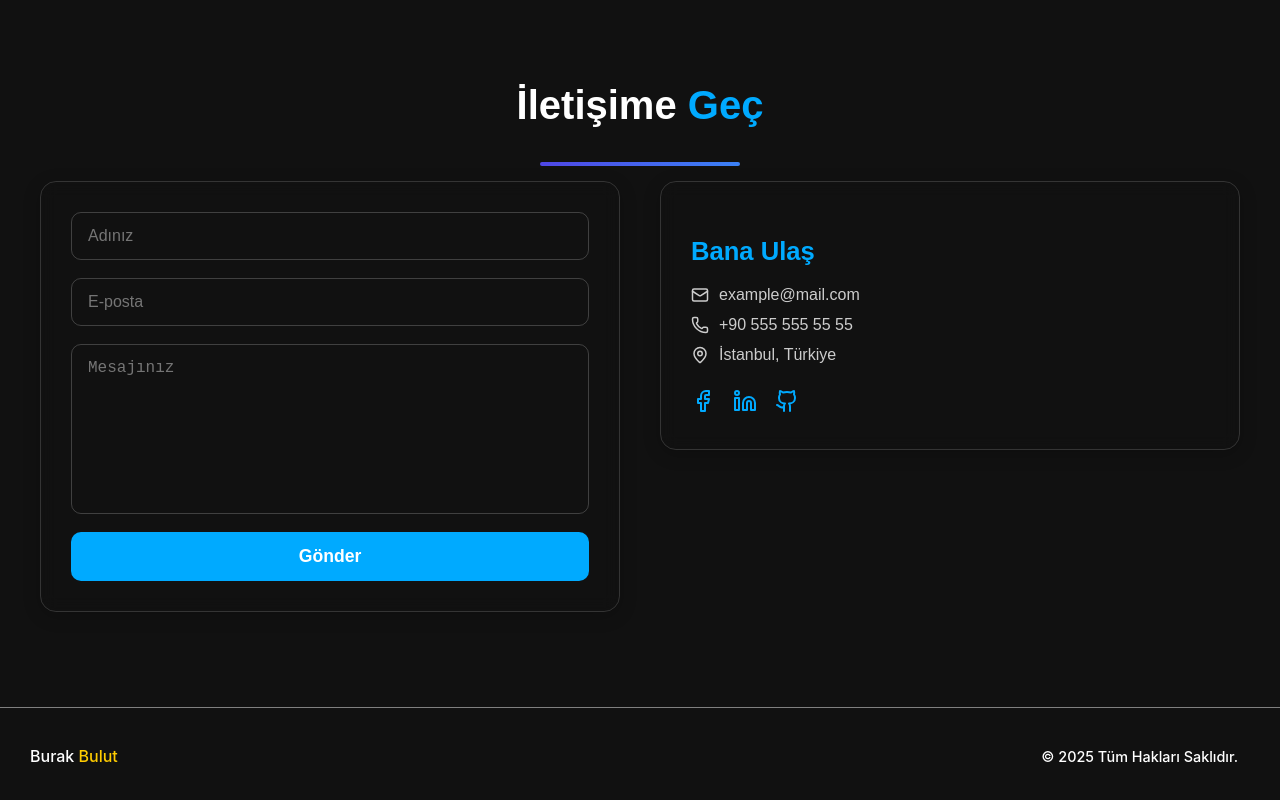
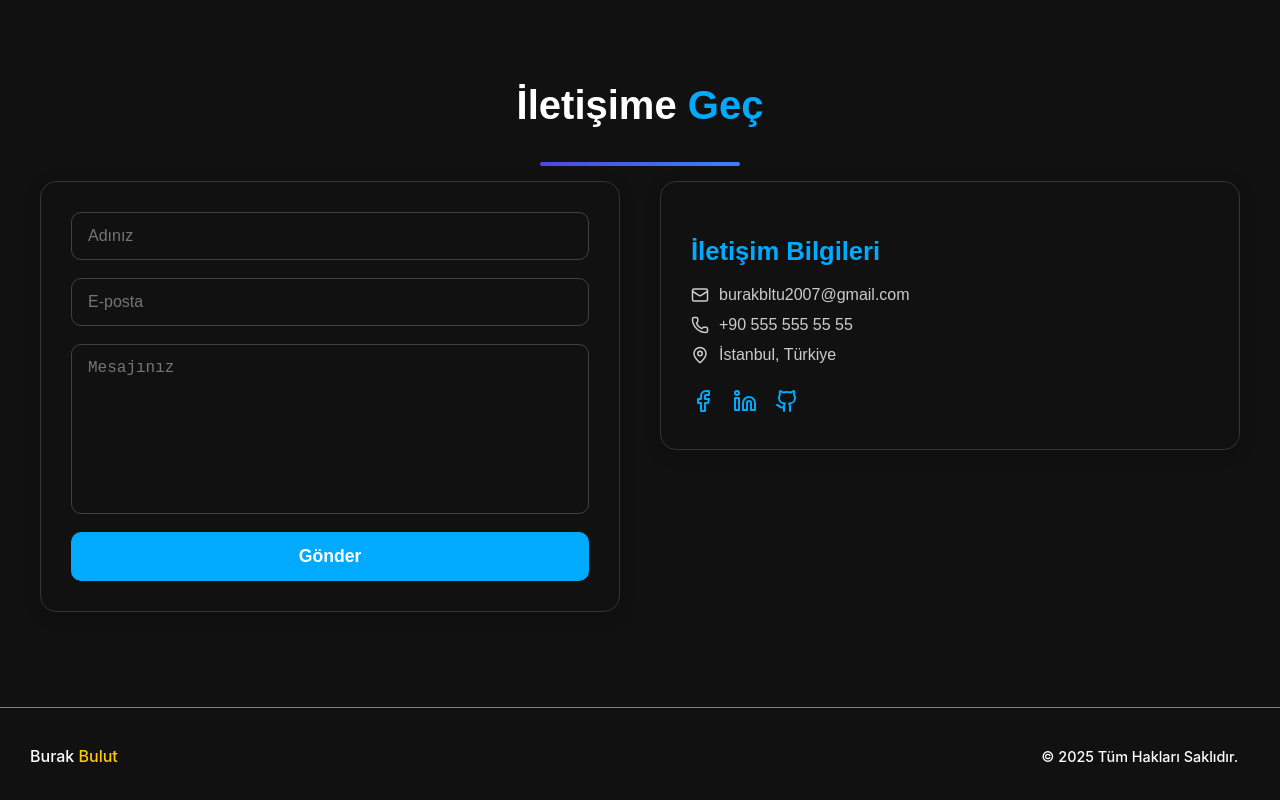
Before and after one commit to Burakbulut34/BurakBlog, a React (Create React App) app: page / in a window 1280 px wide. Shown: the part 4214-5014 px from the top of the page. Built offline with nearby package versions, Linux system fonts and the light colour scheme.

Commit message:
Update Contact.jsx

```diff
--- a/src/pages/Contact.jsx
+++ b/src/pages/Contact.jsx
@@ -80,8 +80,8 @@ export default function Contact() {
 
         {/* İletişim Bilgileri */}
         <div className="contact-info">
-          <h3>Bana Ulaş</h3>
-          <p><Mail size={18}/> example@mail.com</p>
+          <h3>İletişim Bilgileri</h3>
+          <p><Mail size={18}/> burakbltu2007@gmail.com</p>
           <p><Phone size={18}/> +90 555 555 55 55</p>
           <p><MapPin size={18}/> İstanbul, Türkiye</p>
 
```
